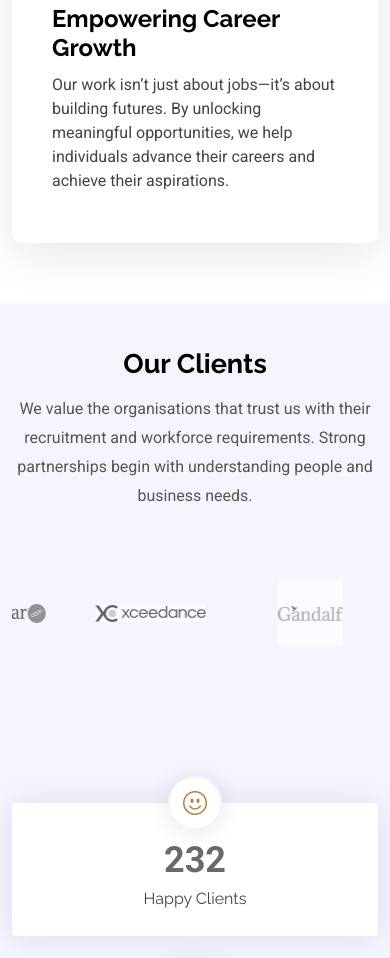
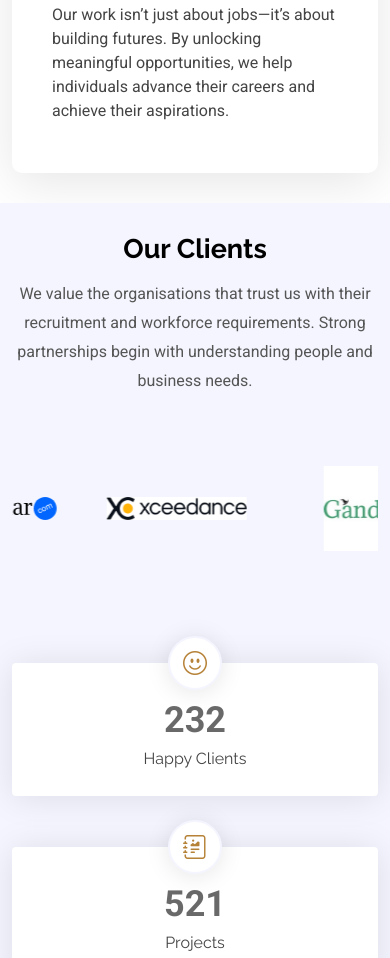
Before and after one commit to pushkarkashyap01/oneframebusinesssolutions, a website: page index.html in a window 390 px wide. Shown: the part 3009-3967 px from the top of the page. Drawn offline with Linux system fonts and the light colour scheme.

Commit message:
new page called services + client logo animation done

```diff
--- a/assets/css/main.css
+++ b/assets/css/main.css
@@ -1803,35 +1803,35 @@ section,
 
 /* Individual logo containers */
 .client-logo {
-  width: 170px;
-  height: 105px;
-  flex: 0 0 170px;
+  width: 200px;
+  height: 130px;
+  flex: 0 0 200px;
   display: flex;
   justify-content: center;
   align-items: center;
 }
 
-/* Default grayscale appearance */
+/* Larger logos - Original Colours */
 .client-logo img {
   display: block;
-  max-width: 145px;
-  max-height: 75px;
+  max-width: 180px;
+  max-height: 100px;
   width: auto;
   height: auto;
   object-fit: contain;
-  filter: grayscale(100%);
-  opacity: 0.65;
-  transition: all 0.35s ease;
-}
-
-/* Restore original colours on hover */
+  filter: none;
+  opacity: 1;
+  transition: none;
+}
+
+/* No hover effect */
 .client-logo:hover img {
-  filter: grayscale(0%);
+  filter: none;
   opacity: 1;
-  transform: scale(1.12);
-}
-
-/* Pause the entire moving strip on hover */
+  transform: none;
+}
+
+/* Pause animation on hover */
 .clients-marquee:hover .clients-logo-track {
   animation-play-state: paused;
 }
@@ -1853,14 +1853,14 @@ section,
   }
 
   .client-logo {
-    width: 125px;
-    height: 85px;
-    flex-basis: 125px;
+    width: 155px;
+    height: 105px;
+    flex-basis: 155px;
   }
 
   .client-logo img {
-    max-width: 110px;
-    max-height: 65px;
+    max-width: 140px;
+    max-height: 85px;
   }
 
   .clients-logo-track {
@@ -1869,7 +1869,7 @@ section,
 
 }
 
-/* Accessibility: respect reduced-motion preferences */
+/* Accessibility */
 @media (prefers-reduced-motion: reduce) {
 
   .clients-logo-track {
@@ -1881,3 +1881,43 @@ section,
   }
 
 }
+
+/*--------------------------------------------------------------
+# Reduced Section Spacing
+--------------------------------------------------------------*/
+
+/* Reduce space above and below website sections */
+main > section.section:not(.hero) {
+  padding-top: 40px;
+  padding-bottom: 40px;
+}
+
+/* Reduce gaps below section headings */
+.section-title {
+  padding-bottom: 30px;
+}
+
+/* Reduce spacing in the client logo section */
+.clients-section {
+  padding-top: 40px;
+  padding-bottom: 40px;
+}
+
+/* Mobile spacing */
+@media (max-width: 768px) {
+
+  main > section.section:not(.hero) {
+    padding-top: 30px;
+    padding-bottom: 30px;
+  }
+
+  .section-title {
+    padding-bottom: 22px;
+  }
+
+  .clients-section {
+    padding-top: 30px;
+    padding-bottom: 30px;
+  }
+
+}
--- a/index.html
+++ b/index.html
@@ -44,7 +44,7 @@
       <ul>
   <li><a href="index.html#hero" class="active">Home</a></li>
   <li><a href="about.html">About Us</a></li>
-  <li><a href="index.html#details">Features</a></li>
+  <li><a href="services.html">Services</a></li>
   <li><a href="contact.html">Contact Us</a></li>
 </ul>
         <i class="mobile-nav-toggle d-xl-none bi bi-list"></i>
@@ -66,10 +66,11 @@
           </div>
 
           <div class="col-lg-6  d-flex flex-column justify-content-center" data-aos="fade-in">
-            <h1>
-              One Frame Business Solutions
-              <span> Staffing Redefined
-              </span></h1>
+<h1>
+  One Frame Business Solutions
+  <br>
+  <span>Staffing Redefined</span>
+</h1>
             <p>
               We are team of talented HR recruiting best for the industry requirements
             </p>
```
Also changed, not shown: services.html (added).
